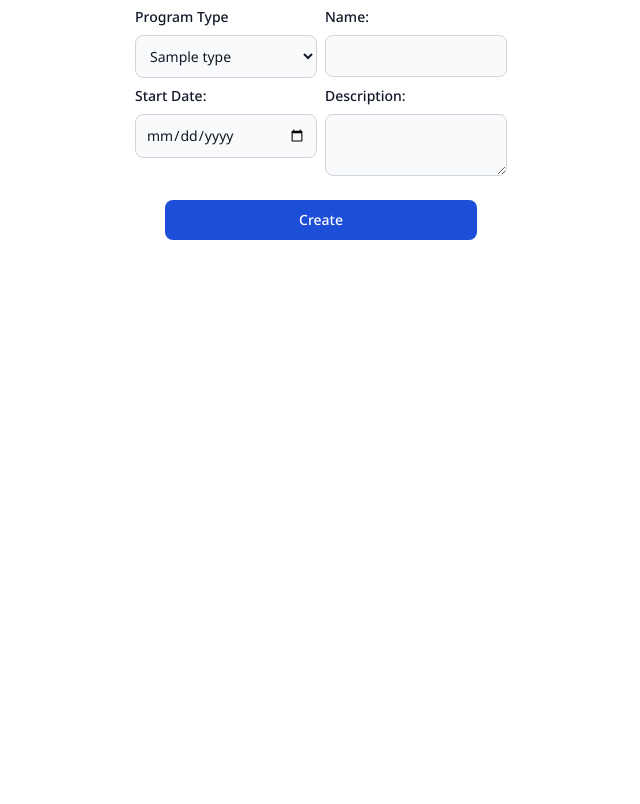
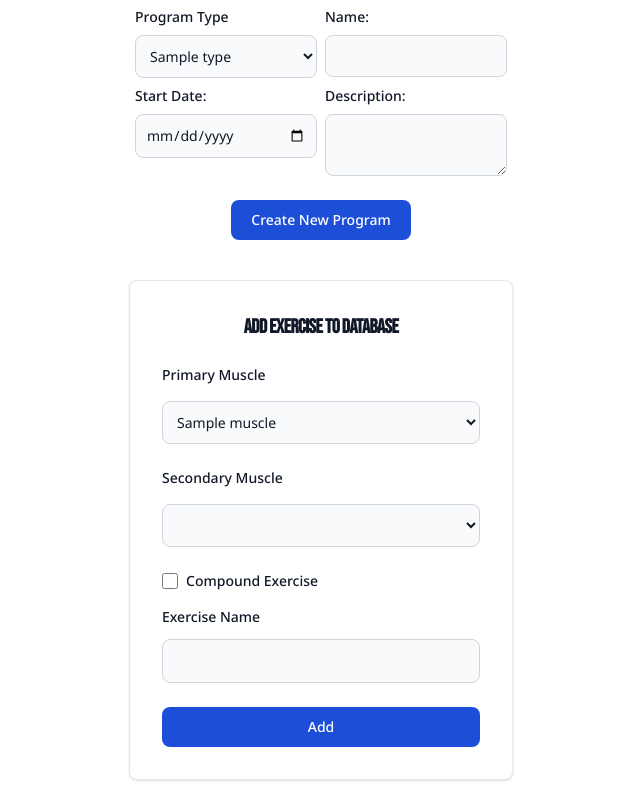
Before and after one commit to paulharbulak-maxar/exercise-db, a FastAPI app: page /programs/ in a window 1280 px wide. Shown: the part 247-1051 px from the top of the page, without its empty margins (319-959 px from the left). Before the commit the page ends 487 px from the top, so only its background shows below. Run offline with FastAPI, Linux system fonts and the light colour scheme; tables that the repository leaves empty hold one stand-in row (values such as "Sample post"); style sheets or scripts are compiled from the project's sources; some libraries are stand-ins or nearby versions.

Commit message:
Add route and form for creating new exercise.

```diff
--- a/templates/programs.html
+++ b/templates/programs.html
@@ -79,9 +79,40 @@
     </div>
     </div>
     <div class="flex place-content-center m-4">
-        <button id="create" type='submit' class="w-1/4 text-white bg-blue-700 hover:bg-blue-800 focus:ring-4 focus:outline-none focus:ring-blue-300 font-medium rounded-lg text-sm px-5 py-2.5 text-center dark:bg-blue-600 dark:hover:bg-blue-700 dark:focus:ring-blue-800">
-            Create
+        <button id="create" type='submit' class="shrink text-white bg-blue-700 hover:bg-blue-800 focus:ring-4 focus:outline-none focus:ring-blue-300 font-medium rounded-lg text-sm px-5 py-2.5 text-center dark:bg-blue-600 dark:hover:bg-blue-700 dark:focus:ring-blue-800">
+            Create New Program
         </button>
     </div>
 </form>
+<form action="{{ url_for('create_exercise') }}" method="post" action="/submit" enctype="multipart/form-data">
+    <div class="flex flex-row justify-center">
+        <div class="flex flex-col form-group gap-2 my-6 w-full max-w-sm p-4 bg-white border border-gray-200 rounded-lg shadow sm:p-6 md:p-8 dark:bg-gray-800 dark:border-gray-700">
+            <h2 class="flex place-content-center mb-4 text-xl md:text-xl lg:text-xl font-bold leading-none tracking-tight text-gray-900 dark:text-white">
+                Add Exercise to Database
+            </h2>
+            <label for="muscle_id" class="block mb-2 text-sm font-medium text-gray-900 dark:text-white">Primary Muscle</label>
+            <select id="muscle_id" name="muscle_primary" class="mb-4 shrink bg-gray-50 border border-gray-300 text-gray-900 text-sm rounded-lg focus:ring-blue-500 focus:border-blue-500 block w-full p-2.5 dark:bg-gray-700 dark:border-gray-600 dark:placeholder-gray-400 dark:text-white dark:focus:ring-blue-500 dark:focus:border-blue-500">
+                {% for muscle in muscles|sort(attribute='name') %}
+                    <option value={{muscle.id}}>{{ muscle.name|capitalize }}</option>
+                 {% endfor %}
+            </select>
+            <label for="muscle_2_id" class="block mb-2 text-sm font-medium text-gray-900 dark:text-white">Secondary Muscle</label>
+            <select id="muscle_2_id" name="muscle_secondary" class="mb-4 shrink bg-gray-50 border border-gray-300 text-gray-900 text-sm rounded-lg focus:ring-blue-500 focus:border-blue-500 block w-full p-2.5 dark:bg-gray-700 dark:border-gray-600 dark:placeholder-gray-400 dark:text-white dark:focus:ring-blue-500 dark:focus:border-blue-500">
+                <option> </option>
+                {% for muscle in muscles|sort(attribute='name') %}
+                    <option value={{muscle.id}}>{{ muscle.name|capitalize }}</option>
+                 {% endfor %}
+            </select>
+            <div class="flex items-center mb-2">
+                <input type="checkbox" id="is_compound" name="is_compound" value="True" class="w-4 h-4 text-blue-600 bg-gray-100 border-gray-300 rounded focus:ring-blue-500 dark:focus:ring-blue-600 dark:ring-offset-gray-800 focus:ring-2 dark:bg-gray-700 dark:border-gray-600" />
+                <label for="is_compound" class="ms-2 text-sm font-medium text-gray-900 dark:text-white">Compound Exercise</label>
+            </div>
+            <label for="exercise_name" class="block mb-1 text-sm font-medium text-gray-900 dark:text-white">Exercise Name</label>
+            <input type="text" id="exercise_name" name="name" class="min-h-11 bg-gray-50 border border-gray-300 text-gray-900 text-sm rounded-lg focus:ring-blue-500 focus:border-blue-500 block w-full p-2.5 dark:bg-gray-700 dark:border-gray-600 dark:placeholder-gray-400 dark:text-white dark:focus:ring-blue-500 dark:focus:border-blue-500">
+            <button id="add_exercise" type='submit' class="mt-4 text-white bg-blue-700 hover:bg-blue-800 focus:ring-4 focus:outline-none focus:ring-blue-300 font-medium rounded-lg text-sm px-5 py-2.5 text-center dark:bg-blue-600 dark:hover:bg-blue-700 dark:focus:ring-blue-800">
+                Add
+            </button>
+        </div>
+    </div>
+</form>
 {% endblock %}
--- a/templates/workout_template.html
+++ b/templates/workout_template.html
@@ -33,7 +33,7 @@
                     <td class="px-6 py-3">{{ template_exercise.order }}</td>
                     <td class="px-6 py-3">{{ template_exercise.exercise.name }}</td>
                     <td class="px-6 py-3">{{ template_exercise.exercise.primary_muscle.name.capitalize() }}</td>
-                    {% if template_exercise.exercise.secondary_muscles %}
+                    {% if template_exercise.exercise.secondary_muscle %}
                     <td class="px-6 py-3">{{ template_exercise.exercise.secondary_muscle.name.capitalize() }}</td>
                     {% else %}
                     <td class="px-6 py-3"></td>
@@ -91,7 +91,6 @@
             </form>
         </div>
     </div>
-
     <script>
         muscleGroupFilter = document.getElementById("muscle_group")
         muscleGroupFilter.queryId = 'muscle';
```
Also changed, not shown: routers/exercises.py (+27 -3 lines), routers/programs.py (+7 -1 lines).
